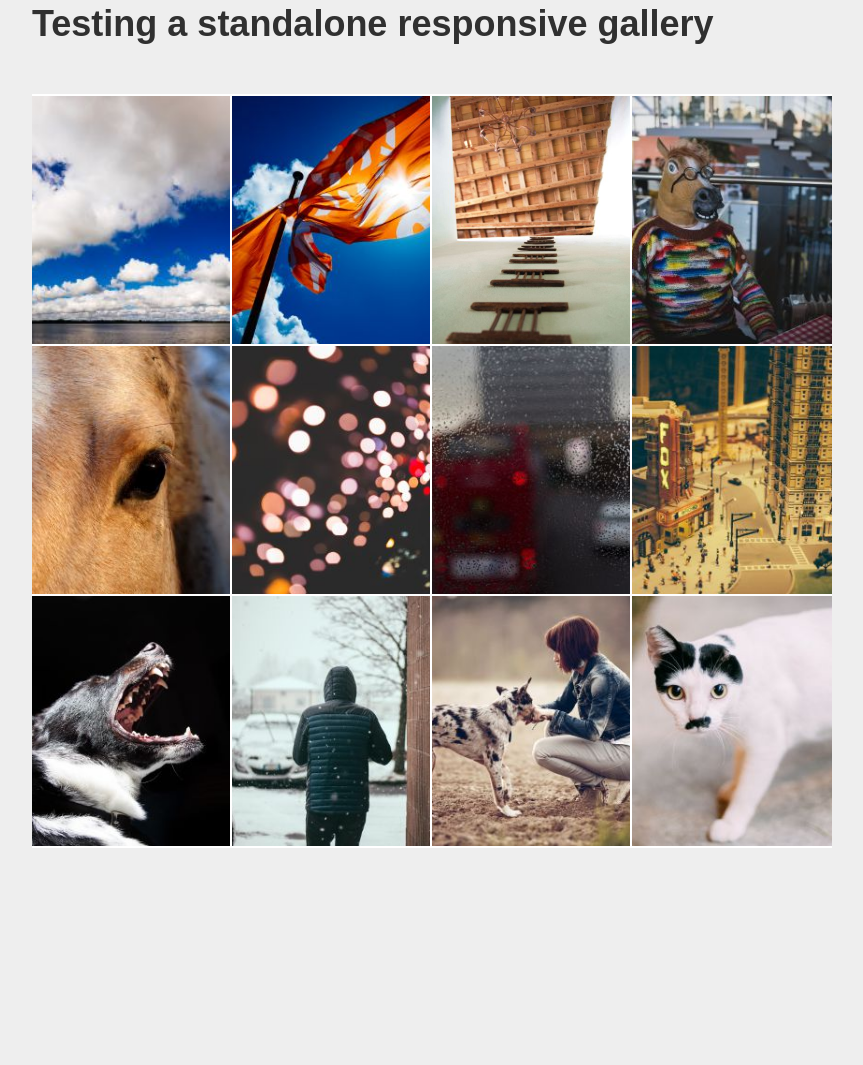
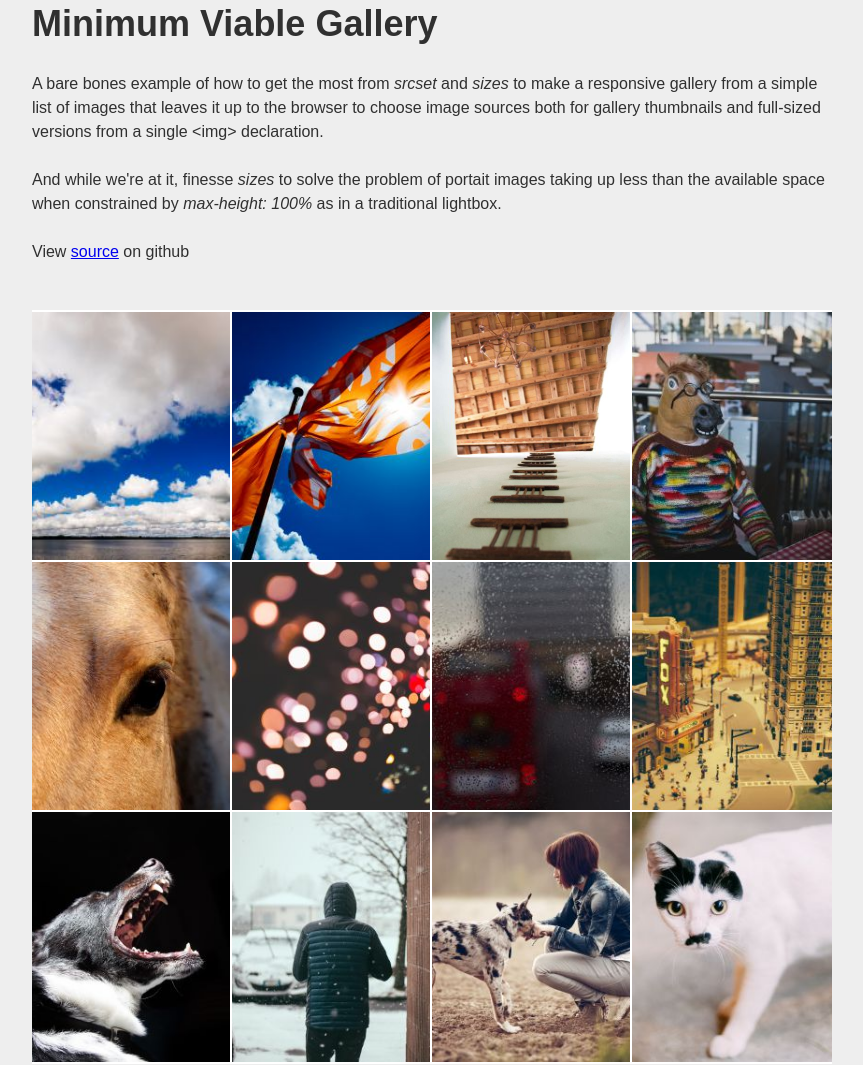
Before and after one commit to blinkcursor/mv-gallery, a website: page index.html in a window 1280 px wide. Shown: the whole page, without its empty margins (208-1071 px from the left). Before the commit the page ends 894 px from the top, so only its background shows below. Drawn offline with Linux system fonts and the light colour scheme.

Commit message:
Update demo page

```diff
--- a/index.html
+++ b/index.html
@@ -11,7 +11,11 @@
 </head>
 
 <body>
-  <h1>Testing a standalone responsive gallery</h1>
+  <h1>Minimum Viable Gallery</h1>
+  <p>A bare bones example of how to get the most from <em>srcset</em> and <em>sizes</em> to make a responsive gallery from a simple list of images that leaves it up to the browser to choose image sources both for gallery thumbnails and full-sized versions from a single &lt;img&gt; declaration.</p>
+  <p>And while we're at it, finesse <em>sizes</em> to solve the problem of portait images taking up less than the available space when constrained by <em>max-height: 100%</em> as in a traditional lightbox.</p>
+  <p>View <a href="http://github.com/blinkcursor/mv-gallery">source</a> on github</p>
+
   <ul class="gallery list-bare u-mv+">
     <li>
       <a href="img/sample1-1400.jpg"><img src="img/sample1-400.jpg" srcset="img/sample1-400.jpg 400w, img/sample1-600.jpg 600w, img/sample1-800.jpg 800w, img/sample1-1000.jpg 1000w, img/sample1-1200.jpg 1200w, img/sample1-1400.jpg 1400w, sample1-1800.jpg 1800w, sample1-2400.jpg 2400w" sizes="(max-width: 399px) 100%, (max-width: 599px) 50%, (max-width: 799px) 33.33%, 200px" alt="sample image"></a>
```
